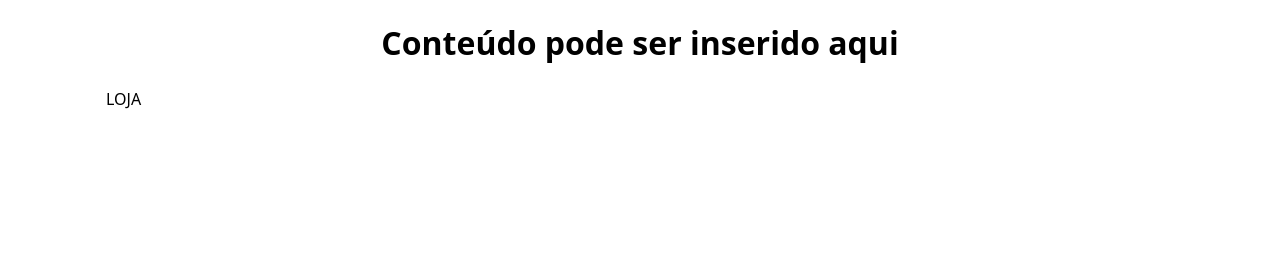
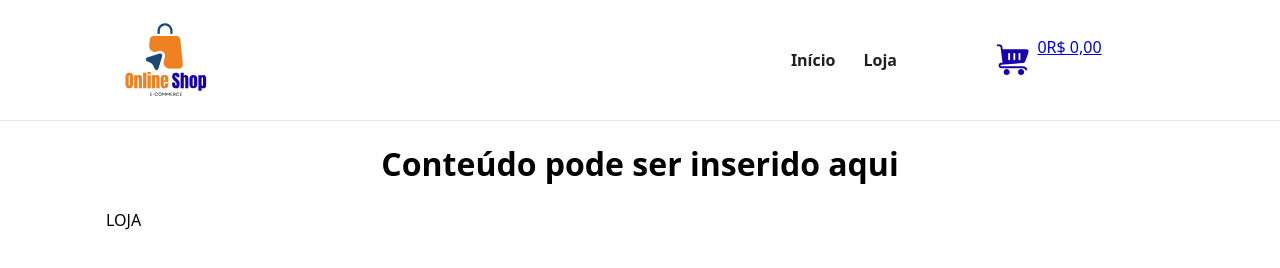
Before and after one commit to NicolasPortugal/atividade-extensao, a plain HTML site: page loja.html in a window 1280 px wide. Drawn offline with Linux system fonts and the light colour scheme.

Commit message:
fix: corrige referência do arquivo JS no loja.html (header.js -> script.js)

```diff
--- a/loja.html
+++ b/loja.html
@@ -18,6 +18,6 @@
   </main>
 
   <!-- Script do header -->
-  <script src="./js/header.js"></script>
+  <script src="./js/script.js"></script>
 </body>
 </html>
```
